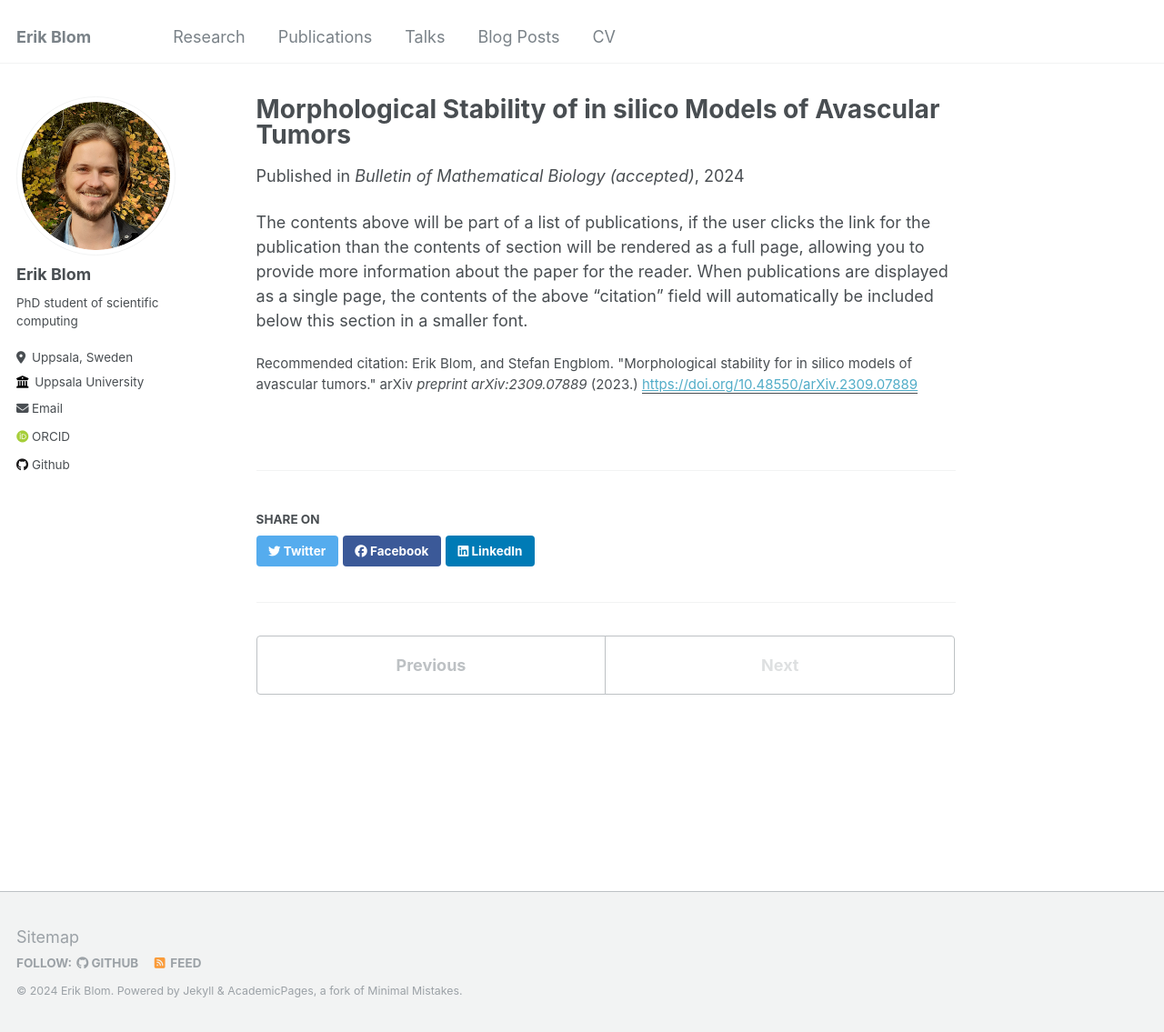
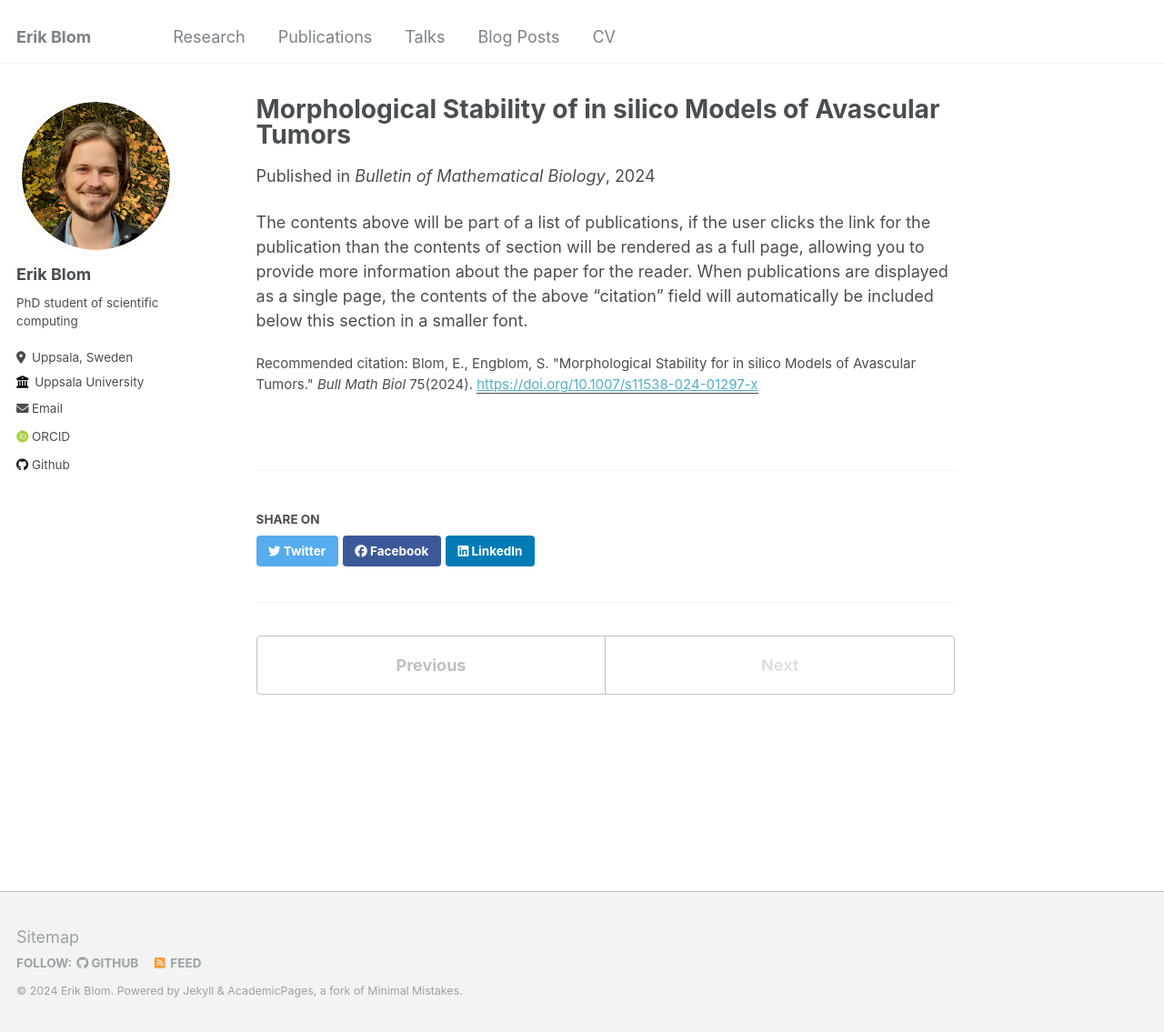
Before and after one commit to kerikblom/kerikblom.github.io, a Jekyll site: the page built from _publications/2024-04-16-accepted.md, in a window 1280 px wide and 1135 px high. Shown: the whole window at 91% size. Built offline with Jekyll 4.4.1, drawn with Linux system fonts in a browser that asks for light colours; some web fonts are replaced.

Commit message:
add publication

```diff
--- a/_publications/2024-04-16-accepted.md
+++ b/_publications/2024-04-16-accepted.md
@@ -4,9 +4,10 @@ collection: publications
 permalink: /publication/2024-04-16-accepted
 excerpt: 'This paper is analyses the morphology of avascular tumor models.'
 date: 2024-04-16
-venue: 'Bulletin of Mathematical Biology (accepted)'
-paperurl: 'https://doi.org/10.48550/arXiv.2309.07889'
-citation: 'Erik Blom, and Stefan Engblom. "Morphological stability for in silico models of avascular tumors." arXiv <i>preprint arXiv:2309.07889</i> (2023.)'
+venue: 'Bulletin of Mathematical Biology'
+paperurl: 'https://doi.org/10.1007/s11538-024-01297-x'
+citation: 'Blom, E., Engblom, S. "Morphological Stability for in
+silico Models of Avascular Tumors." <i>Bull Math Biol</i> 75(2024).'
 ---
 
 The contents above will be part of a list of publications, if the user clicks the link for the publication than the contents of section will be rendered as a full page, allowing you to provide more information about the paper for the reader. When publications are displayed as a single page, the contents of the above "citation" field will automatically be included below this section in a smaller font.
```
